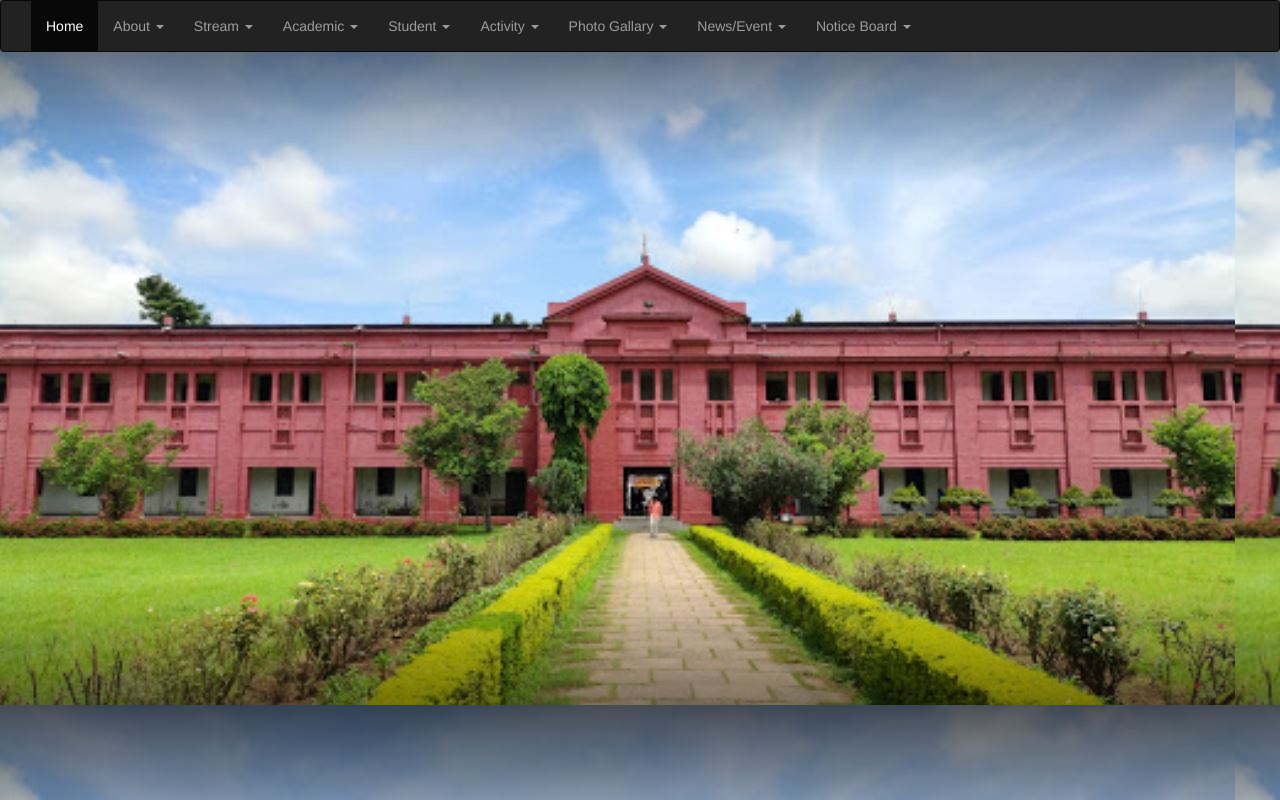
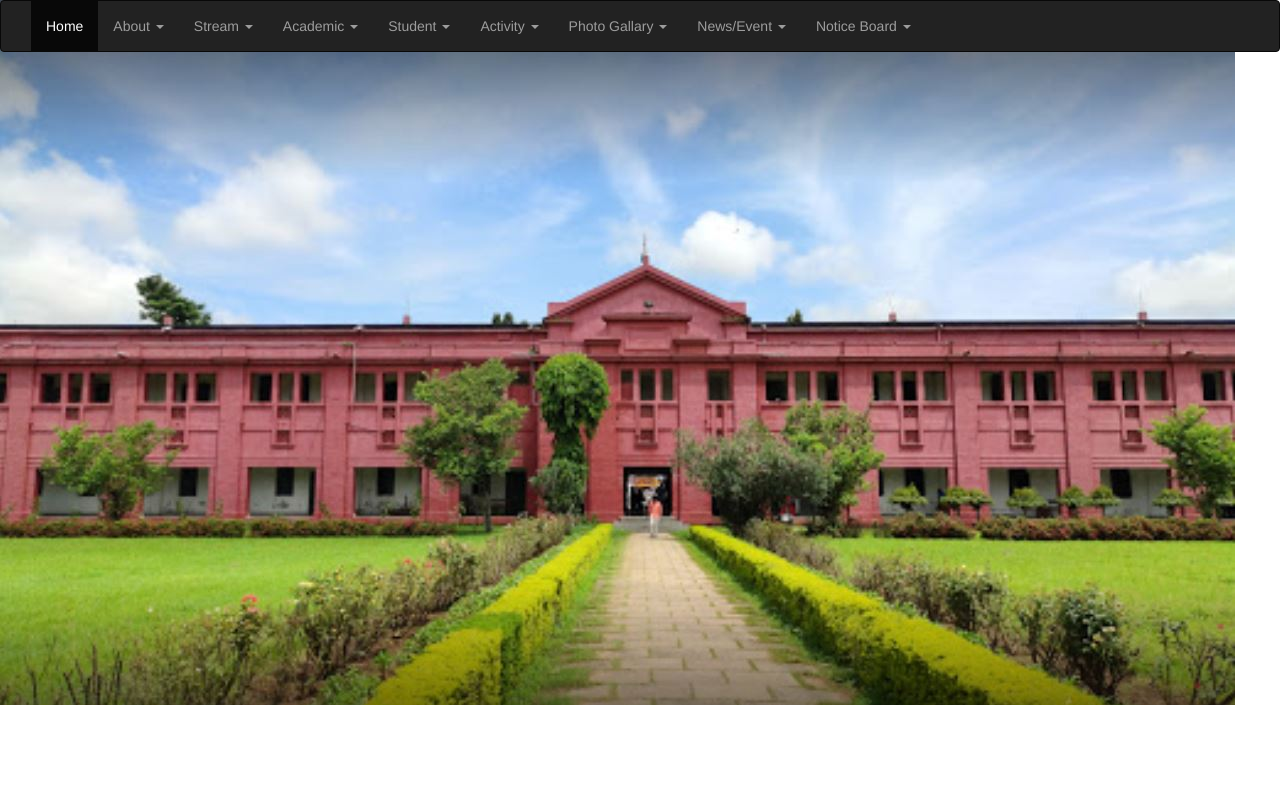
Before and after one commit to bsahoo8342/ravenshawuniversity, a plain HTML site: page index.html in a window 1280 px wide. Drawn offline with nearby package versions, Linux system fonts and the light colour scheme.

Commit message:
Update index.html

```diff
--- a/index.html
+++ b/index.html
@@ -11,7 +11,7 @@
 <body>
 <style>
   body{background-image:url(ravenshaw.jpg);
-      background-repeat:none;
+      background-repeat: no-repeat;
       height:100%;}
 </style>
 <nav class="navbar navbar-inverse">
```
